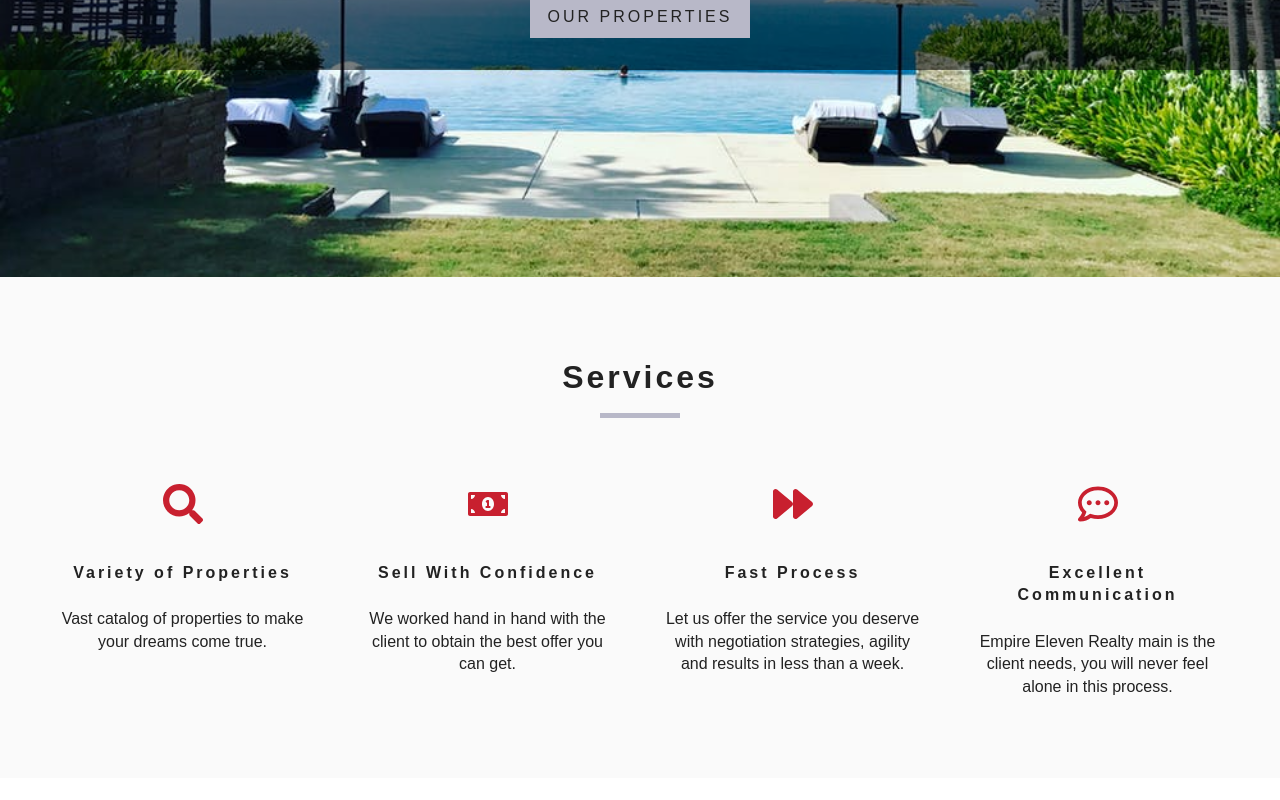
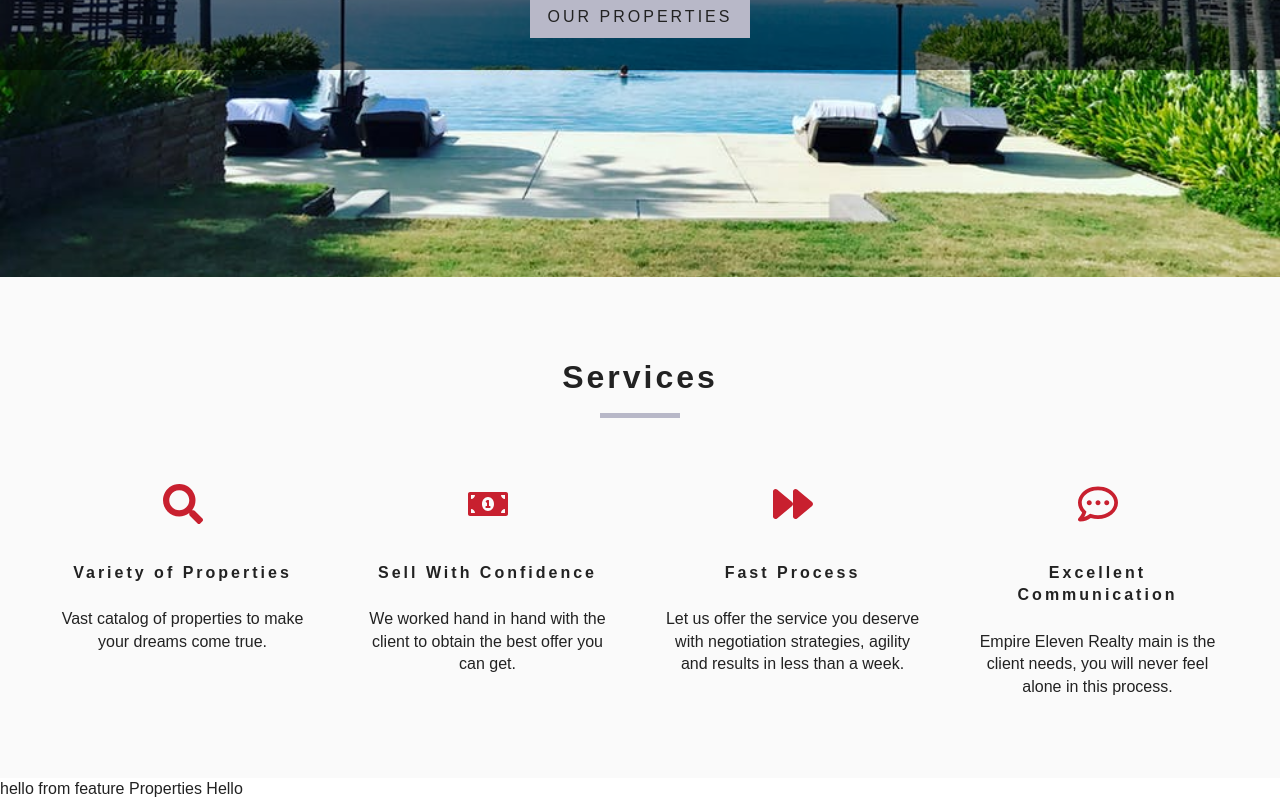
Before and after one commit to JanPaulCulpeper/empire-eleven-realty, a React (Create React App) app: page / in a window 1280 px wide. Shown: the part 523-1323 px from the top of the page. Before the commit the page ends 1301 px from the top, so only its background shows below. Built offline with nearby package versions, Linux system fonts and the light colour scheme.

Commit message:
Hello from feature Properties

```diff
--- /dev/null
+++ b/src/components/FeatureProperties.js
@@ -0,0 +1,15 @@
+import React, { Component } from 'react';
+import { PropertyContext } from '../context';
+
+export default class FeatureProperties extends Component {
+    static contextType = PropertyContext
+    render() {
+        const value = this.context;
+        console.log(value);
+        return (
+            <div>
+                hello from feature Properties {value}
+            </div>
+        )
+    }
+}
--- /dev/null
+++ b/src/context.js
@@ -0,0 +1,26 @@
+import React, { Component } from 'react'
+
+const PropertyContext = React.createContext();
+//<RoomContext.Provider value={}
+// RoomProvider = PropertyProvider
+// RoomContext = PropertyContext
+// RoomCostumer = PropertyConsumer
+
+ class PropertyProvider extends Component {
+    state={
+
+    };
+    render() {
+        return (
+            <PropertyContext.Provider value={"Hello"}>
+                {this.props.children}
+                </PropertyContext.Provider>
+                );
+
+
+    }
+}
+
+const PropertyConsumer = PropertyContext.Consumer;
+
+export {PropertyProvider,PropertyConsumer,PropertyContext};
--- a/src/pages/Home.js
+++ b/src/pages/Home.js
@@ -3,6 +3,7 @@ import Hero from '../components/Hero'
 import Banner from '../components/Banner'
 import Services from '../components/Services'
 import {Link} from 'react-router-dom'
+import FeatureProperties from '../components/FeatureProperties'
 
 const Home = () => {
     return (
@@ -15,6 +16,7 @@ const Home = () => {
             </Banner>
         </Hero>
         <Services/>
+        <FeatureProperties/>
         </>
     );
 }
```
Also changed, not shown: src/index.js (+6 -1 lines).
